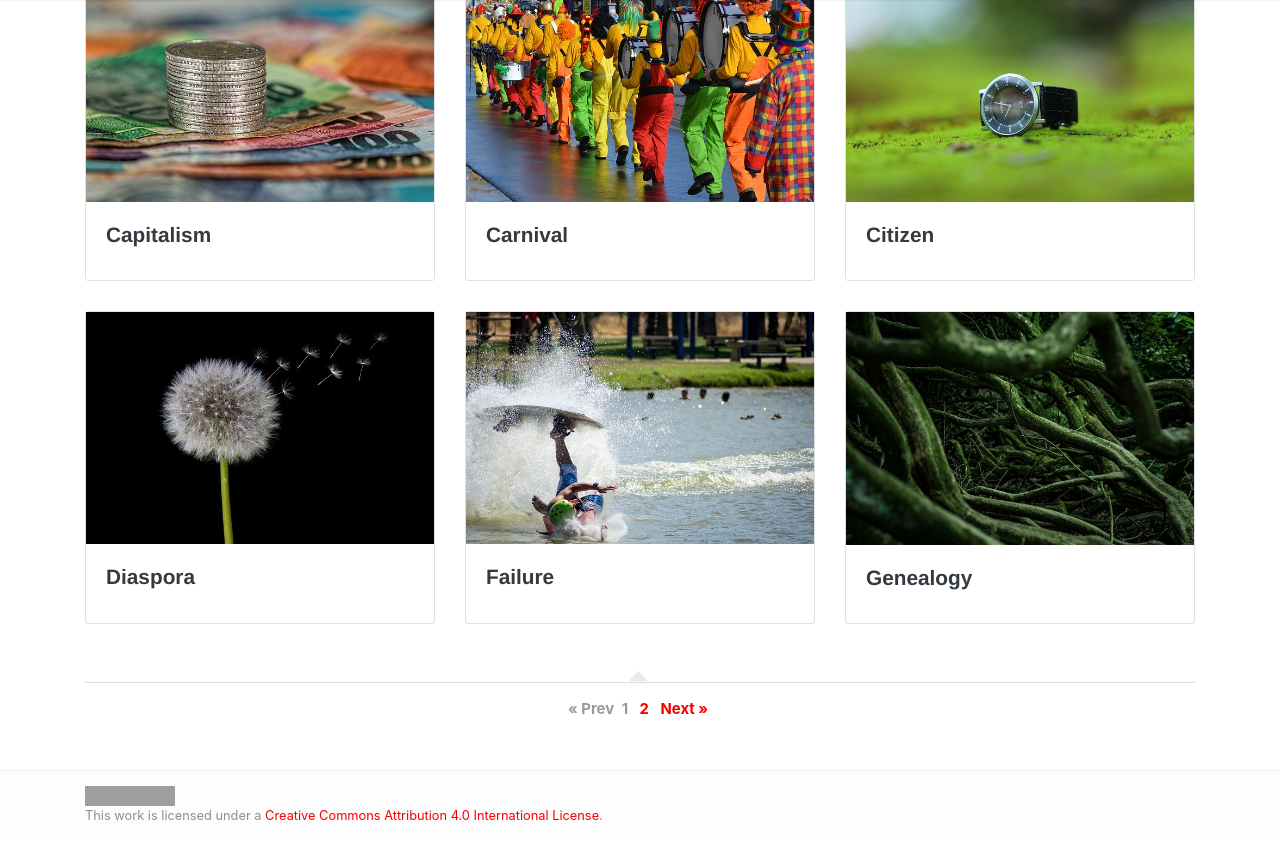
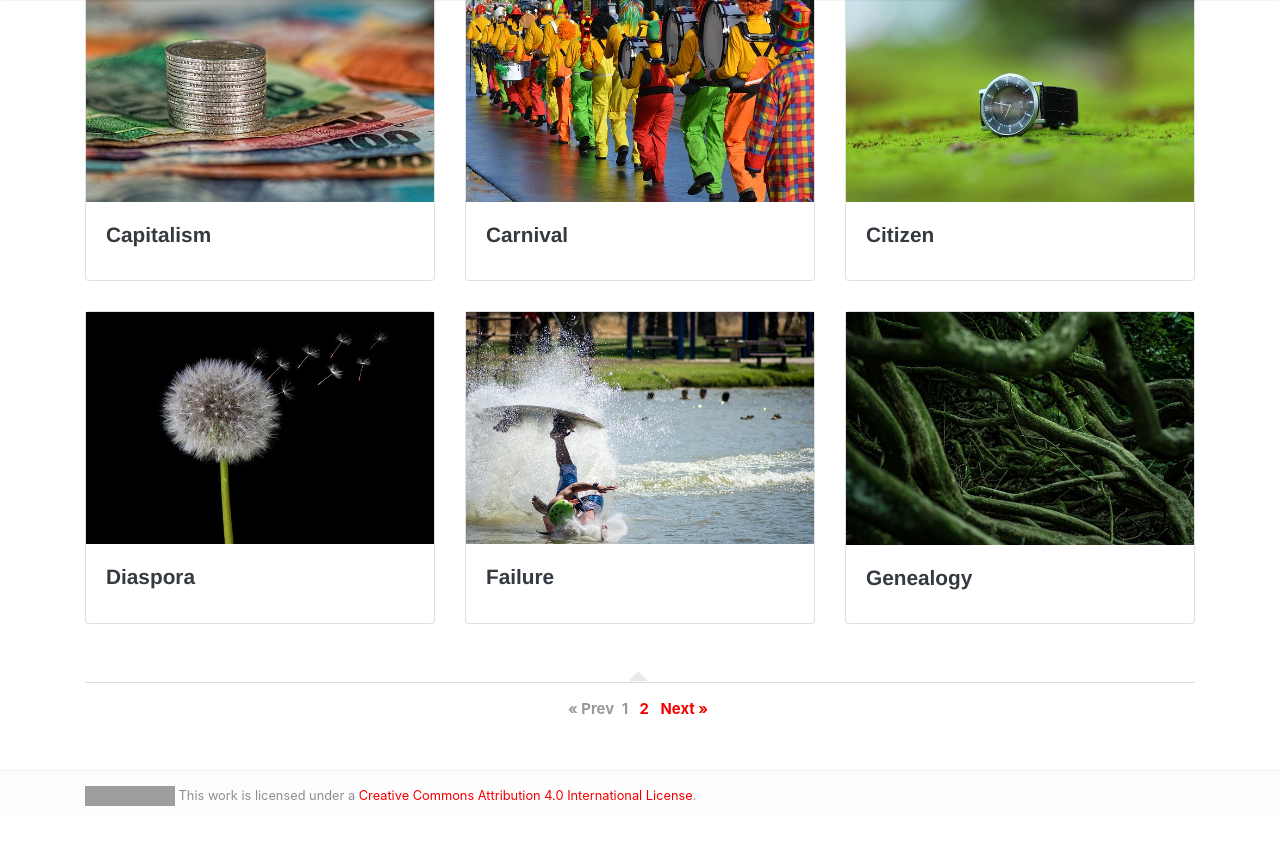
Before and after one commit to roopikarisam/keywords-caribbean-studies, a Jekyll site: the page built from index.html, in a window 1280 px wide and 900 px high, scrolled down 501 px. Shown: the top 859 px of the window. Built offline with Jekyll 4.4.1, drawn with Linux system fonts in a browser that asks for light colours; nearby versions of some CDN libraries; the list of posts is cut into pages by our own code; grey boxes are pictures that could not be loaded.

Commit message:
tweaked footer

```diff
--- a/_layouts/default.html
+++ b/_layouts/default.html
@@ -140,12 +140,10 @@
 <footer class="footer">
     <div class="container">
         <div class="row">
-            <div class="col-md-6 col-sm-6 text-center text-lg-left">
-                <a rel="license" href="http://creativecommons.org/licenses/by/4.0/"><img alt="Creative Commons License" style="border-width:0" src="https://i.creativecommons.org/l/by/4.0/88x31.png" /></a><br />This work is licensed under a <a rel="license" href="http://creativecommons.org/licenses/by/4.0/">Creative Commons Attribution 4.0 International License</a>.
+            <div class="col-md-12 col-sm-12 text-center text-lg-left">
+                <a rel="license" href="http://creativecommons.org/licenses/by/4.0/"><img alt="Creative Commons License" style="border-width:0" src="https://i.creativecommons.org/l/by/4.0/88x31.png" /></a> This work is licensed under a <a rel="license" href="http://creativecommons.org/licenses/by/4.0/">Creative Commons Attribution 4.0 International License</a>.
             </div>
-            <div class="col-md-6 col-sm-6 text-center text-lg-right">
 
-            </div>
         </div>
     </div>
 </footer>
```
